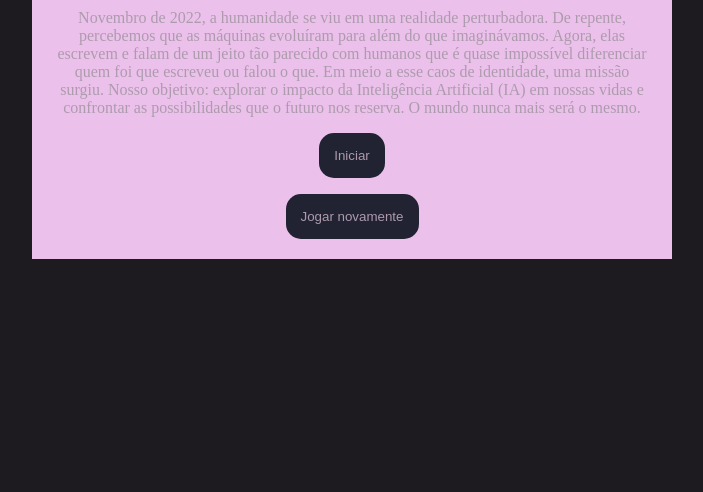
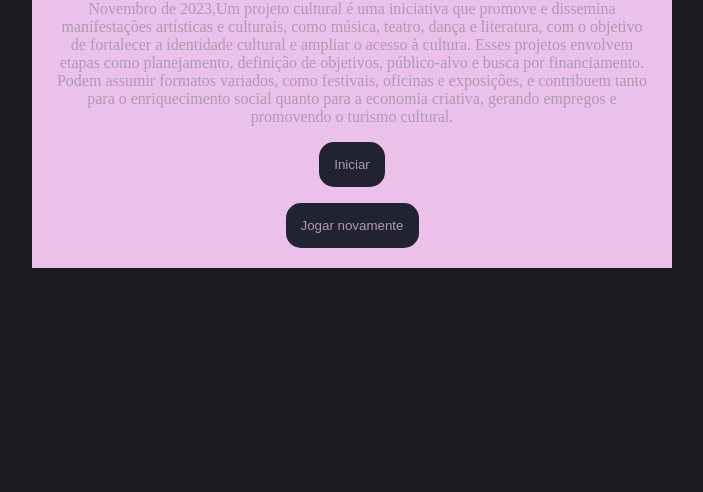
Before and after one commit to amandabeatrizf/projeto-cultural-, a plain HTML site: page index.html in a window 1280 px wide. Shown: the part 324-816 px from the top of the page, without its empty margins (288-991 px from the left). Drawn offline with Linux system fonts and the light colour scheme; files whose address does not match are found by name.

Commit message:
Update index.html

```diff
--- a/index.html
+++ b/index.html
@@ -10,14 +10,12 @@
     <div class="caixa-principal">
         <h1>Você decide o futuro da IA</h1>
         <div class="tela-inicial">
-            <p>Novembro de 2022, a humanidade se viu em uma realidade perturbadora.
-                De repente, percebemos que as máquinas evoluíram para além do que imaginávamos.
-                Agora, elas escrevem e falam de um jeito tão parecido com humanos que é quase impossível diferenciar
-                quem foi que escreveu ou falou o que.
-                Em meio a esse caos de identidade, uma missão surgiu.
-                Nosso objetivo: explorar o impacto da Inteligência Artificial (IA) em nossas vidas e confrontar as
-                possibilidades que o futuro nos reserva.
-                O mundo nunca mais será o mesmo.
+            <p>Novembro de 2023,Um projeto cultural é uma iniciativa que promove e dissemina manifestações
+                artísticas e culturais, como música, teatro, dança e literatura, com o objetivo de
+                fortalecer a identidade cultural e ampliar o acesso à cultura. Esses projetos envolvem etapas
+                como planejamento, definição de objetivos, público-alvo e busca por financiamento. Podem assumir
+                formatos variados, como festivais, oficinas e exposições, e contribuem tanto para o enriquecimento social
+                quanto para a economia criativa, gerando empregos e promovendo o turismo cultural.
             </p>
             <button class="iniciar-btn">Iniciar</button>
         </div>
```
